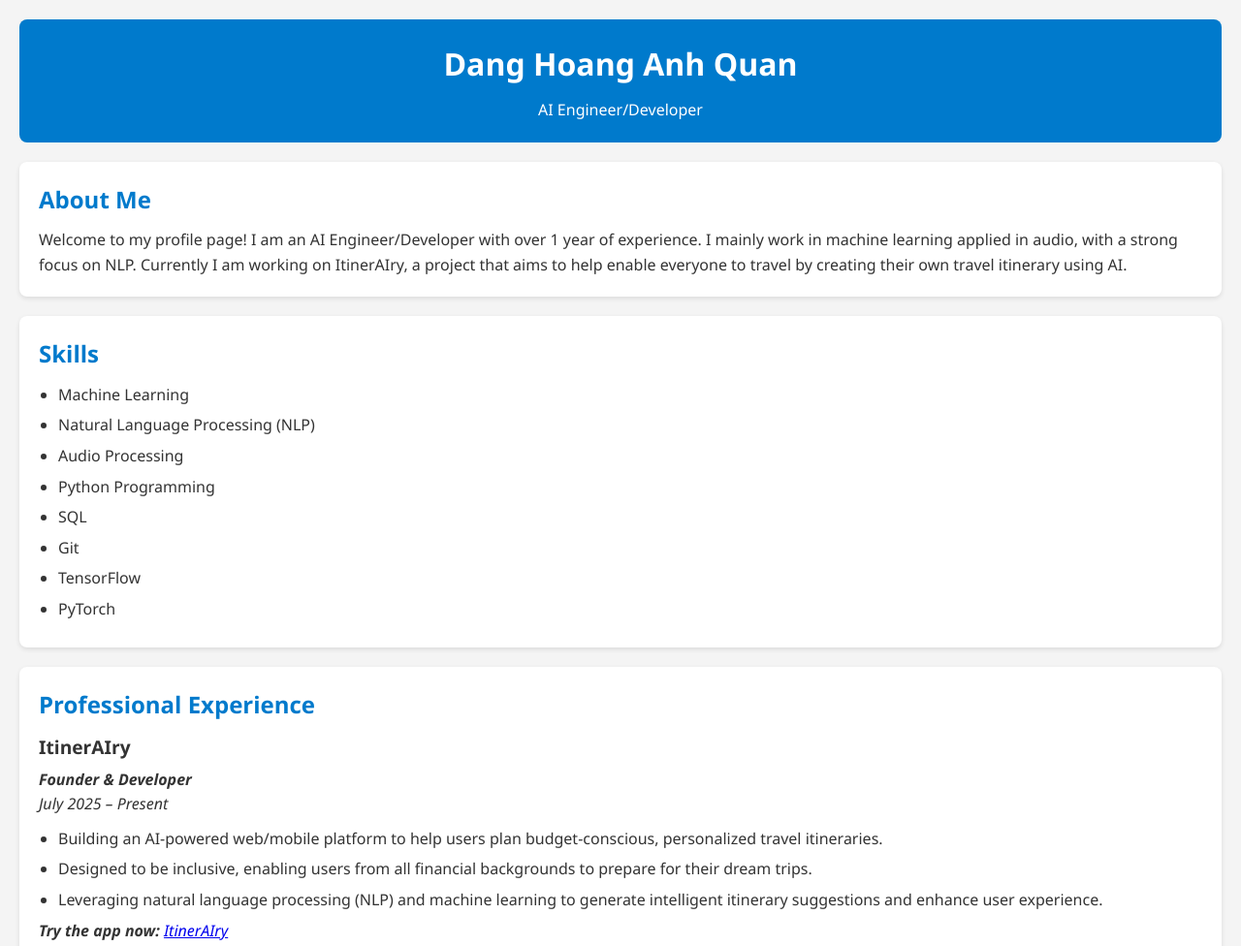
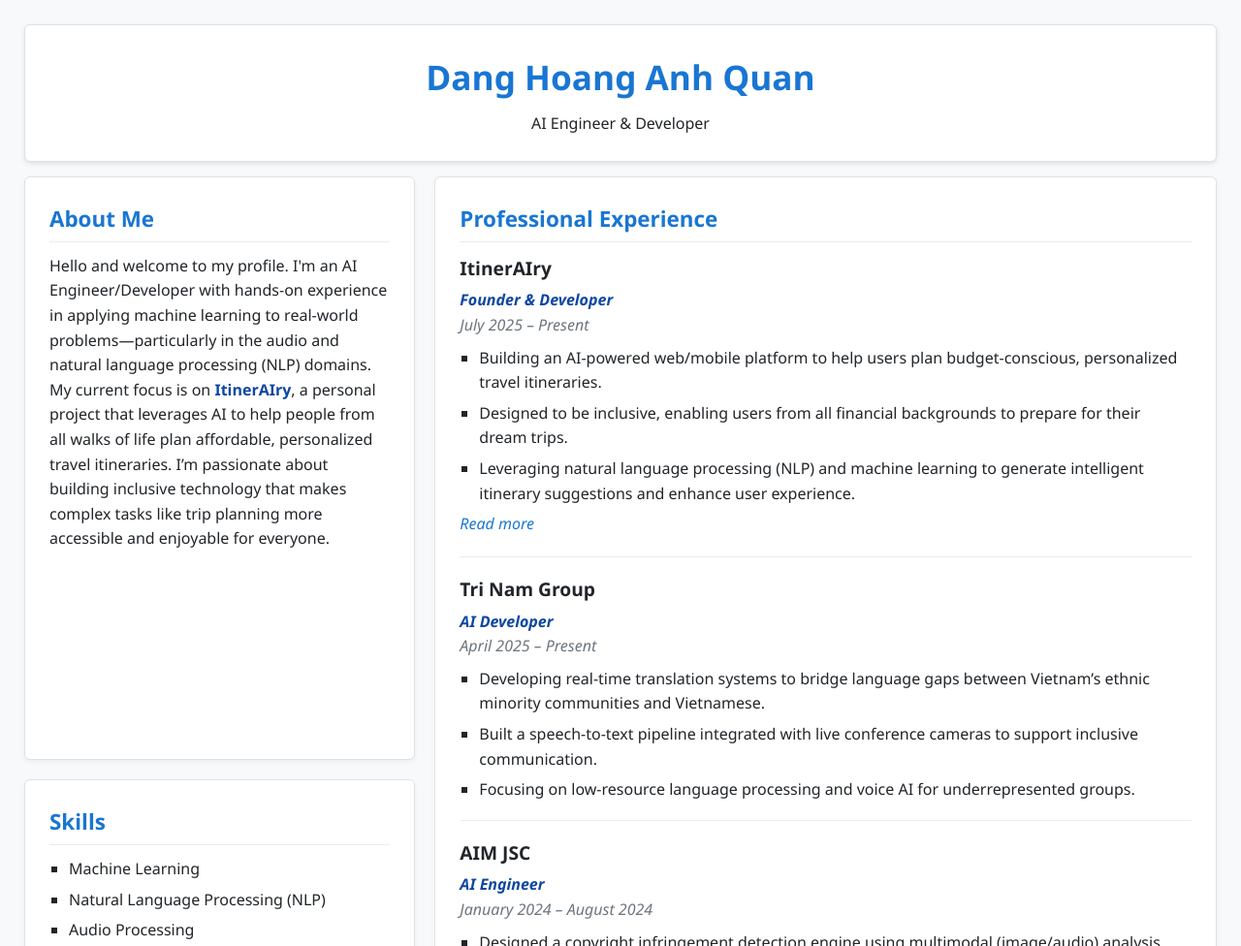
Before and after one commit to anhquan200902/bio_page, a plain HTML site: page index.html in a window 1280 px wide. Shown: the top 976 px of the page at 97% size. Drawn offline with Linux system fonts and the light colour scheme.

Commit message:
updated paths and placeholder project details

```diff
--- /dev/null
+++ b/css/style.css
@@ -0,0 +1,202 @@
+/* style.css */
+
+/* Reset and Base Styles */
+* {
+    margin: 0;
+    padding: 0;
+    box-sizing: border-box;
+}
+
+body {
+    font-family: 'Segoe UI', Tahoma, Geneva, Verdana, sans-serif;
+    line-height: 1.6;
+    background-color: #f8f9fa; /* Very light gray background */
+    color: #212529; /* Dark text for contrast */
+    padding: 15px;
+}
+
+a {
+    color: #1976d2; /* Professional blue link color */
+    text-decoration: none;
+    font-weight: 500; /* Slightly bolder links */
+}
+
+a:hover {
+    text-decoration: underline;
+    color: #0d47a1; /* Darker blue on hover */
+}
+
+/* Header */
+header {
+    background-color: #ffffff; /* White background */
+    color: #212529;
+    padding: 15px;
+    text-align: center;
+    border-radius: 6px;
+    margin-bottom: 15px;
+    box-shadow: 0 2px 5px rgba(0, 0, 0, 0.1); /* Subtle shadow */
+    border: 1px solid #dee2e6; /* Light border for definition */
+}
+
+header h1 {
+    margin-bottom: 8px;
+    font-size: 1.8rem;
+    color: #1976d2; /* Blue header text */
+}
+
+/* Main Content Grid */
+main {
+    margin-bottom: 30px; /* Space before footer */
+}
+
+.grid-container {
+    display: grid;
+    grid-template-columns: 1fr;
+    gap: 15px;
+}
+
+/* Sections */
+main section {
+    background-color: #ffffff; /* White card background */
+    padding: 15px;
+    border-radius: 6px;
+    box-shadow: 0 2px 5px rgba(0, 0, 0, 0.05); /* Very subtle shadow */
+    border: 1px solid #dee2e6; /* Light border */
+}
+
+main h2 {
+    margin-bottom: 12px;
+    color: #1976d2; /* Professional blue for section headings */
+    font-size: 1.4rem;
+    border-bottom: 1px solid #e9ecef; /* Light separator line */
+    padding-bottom: 5px;
+}
+
+/* Lists */
+ul {
+    list-style-type: square;
+    padding-left: 20px;
+}
+
+li {
+    margin-bottom: 6px;
+}
+
+/* Skills List Items Hover */
+#skills li {
+    transition: color 0.2s ease;
+}
+#skills li:hover {
+    color: #0d47a1; /* Darker blue highlight on hover */
+}
+
+/* Job Articles */
+.job {
+    margin-bottom: 18px;
+    padding-bottom: 12px;
+    border-bottom: 1px solid #e9ecef; /* Light separator */
+}
+.job:last-child {
+    margin-bottom: 0;
+    padding-bottom: 0;
+    border-bottom: none;
+}
+
+.job h3 {
+    font-size: 1.2rem;
+    color: #212529; /* Dark text */
+    margin-bottom: 5px;
+}
+
+.job p {
+    font-style: italic;
+    margin-bottom: 8px;
+    color: #6c757d; /* Muted gray for secondary text */
+}
+
+.job time, .job span {
+    color: #6c757d; /* Style dates consistently */
+}
+
+/* Footer */
+footer {
+    background-color: #ffffff; /* White background */
+    color: #212529;
+    text-align: center;
+    padding: 15px;
+    border-radius: 6px;
+    box-shadow: 0 2px 5px rgba(0, 0, 0, 0.1); /* Subtle shadow */
+    border: 1px solid #dee2e6; /* Light border */
+    font-size: 0.9rem;
+}
+
+footer h2 {
+    color: #1976d2; /* Blue heading */
+    margin-bottom: 10px;
+    font-size: 1.3rem;
+}
+
+.contact-links p {
+    margin-bottom: 6px;
+}
+
+footer p {
+    margin-bottom: 5px;
+}
+
+/* Responsive Grid Layout */
+@media (min-width: 768px) {
+    .grid-container {
+        grid-template-columns: 1fr 1fr;
+    }
+    body {
+        padding: 20px;
+    }
+    header, main section, footer {
+        padding: 20px;
+    }
+    header h1 {
+        font-size: 2.2rem;
+    }
+}
+
+@media (min-width: 1024px) {
+    .grid-container {
+        /* Stack About and Skills vertically in the first column, Experience in the second */
+        grid-template-columns: 1fr 2fr;
+        grid-template-areas:
+            "about experience"
+            "skills experience";
+        gap: 20px; /* Gap between columns/rows */
+    }
+
+    /* Assign grid areas to sections */
+    #about {
+        grid-area: about;
+    }
+
+    #skills {
+        grid-area: skills;
+    }
+
+    #experience {
+        grid-area: experience;
+    }
+
+    body {
+        padding: 25px;
+    }
+    header, main section, footer {
+        padding: 25px;
+    }
+}
+
+/* Ensure code/tags are visible */
+code, time, span {
+    color: inherit;
+}
+
+/* Ensure strong tags stand out */
+strong {
+    color: #0d47a1; /* Darker blue for strong text */
+}
--- a/index.html
+++ b/index.html
@@ -3,20 +3,23 @@
 <head>
     <meta charset="UTF-8">
     <meta name="viewport" content="width=device-width, initial-scale=1.0">
-    <title>My profile page</title>
-    <link rel="stylesheet" href="style.css">
+    <title>Dang Hoang Anh Quan - AI Engineer</title> <!-- Slightly more descriptive title -->
+    <link rel="stylesheet" href="css/style.css">
 </head>
 <body>
     <header>
-        <!--<img src="xxx.jpg" alt="Dang Hoang Anh Quan">-->
+        <!-- <img src="img/xxx.jpg" alt="Dang Hoang Anh Quan"> -->
         <h1>Dang Hoang Anh Quan</h1>
-        <p>AI Engineer/Developer</p>
+        <p>AI Engineer & Developer</p> <!-- Minor text tweak -->
     </header>
-    <main>
+
+    <main class="grid-container"> <!-- Added class for grid layout -->
         <section id="about">
             <h2>About Me</h2>
-            <p>Welcome to my profile page! I am an AI Engineer/Developer with over 1 year of experience. I mainly work in machine learning applied in audio, with a strong focus on NLP. Currently I am working on ItinerAIry, a project that aims to help enable everyone to travel by creating their own travel itinerary using AI.</p>
+            <p>Hello and welcome to my profile. I'm an AI Engineer/Developer with hands-on experience in applying machine learning to real-world problems—particularly in the audio and natural language processing (NLP) domains.</p>
+            <p>My current focus is on <strong>ItinerAIry</strong>, a personal project that leverages AI to help people from all walks of life plan affordable, personalized travel itineraries. I’m passionate about building inclusive technology that makes complex tasks like trip planning more accessible and enjoyable for everyone.</p>
         </section>
+
         <section id="skills">
             <h2>Skills</h2>
             <ul>
@@ -30,10 +33,11 @@
                 <li>PyTorch</li>
             </ul>
         </section>
+
         <section id="experience">
             <h2>Professional Experience</h2>
 
-            <article>
+            <article class="job"> <!-- Added class for consistent job styling -->
                 <h3>ItinerAIry</h3>
                 <p><strong>Founder & Developer</strong><br>
                 <time datetime="2025-07">July 2025</time> – <span>Present</span></p>
@@ -42,10 +46,11 @@
                     <li>Designed to be inclusive, enabling users from all financial backgrounds to prepare for their dream trips.</li>
                     <li>Leveraging natural language processing (NLP) and machine learning to generate intelligent itinerary suggestions and enhance user experience.</li>
                 </ul>
-                <p><strong>Try the app now: </strong><a href="https://itinerairy.vercel.app/" target="_blank" rel="noopener noreferrer">ItinerAIry</a></p>
+                 <!-- Moved "Try the app" outside the <ul> for better semantics -->
+                <p><a href="projects/itinerairy.html">Read more</a></p>
             </article>
 
-            <article>
+            <article class="job">
                 <h3>Tri Nam Group</h3>
                 <p><strong>AI Developer</strong><br>
                 <time datetime="2025-04">April 2025</time> – <span>Present</span></p>
@@ -56,7 +61,7 @@
                 </ul>
             </article>
 
-            <article>
+            <article class="job">
                 <h3>AIM JSC</h3>
                 <p><strong>AI Engineer</strong><br>
                 <time datetime="2024-01">January 2024</time> – <time datetime="2024-08">August 2024</time></p>
@@ -67,7 +72,7 @@
                 </ul>
             </article>
 
-            <article>
+            <article class="job">
                 <h3>Tri Nam Group</h3>
                 <p><strong>AI Developer Intern</strong><br>
                 <time datetime="2023-01">January 2023</time> – <time datetime="2023-12">December 2023</time></p>
@@ -79,11 +84,15 @@
             </article>
         </section>
     </main>
+
     <footer>
         <h2>Contact Me</h2>
-        <p>Send an email at: <a href="mailto:anhquan200989@gmail.com">anhquan200989@gmail.com</a></p>
-        <p>LinkedIn: <a href="https://www.linkedin.com/in/quandh2009/" target="_blank" rel="noopener noreferrer">My LinkedIn profile</a></p>
-        <p>GitHub: <a href="https://github.com/anhquan200902" target="_blank" rel="noopener noreferrer">My GitHub profile</a></p>
+         <!-- Grouped contact links for better layout -->
+        <div class="contact-links">
+            <p>Email: <a href="mailto:anhquan200989@gmail.com">anhquan200989@gmail.com</a></p>
+            <p>LinkedIn: <a href="https://www.linkedin.com/in/quandh2009/" target="_blank" rel="noopener noreferrer">My LinkedIn Profile</a></p>
+            <p>GitHub: <a href="https://github.com/anhquan200902" target="_blank" rel="noopener noreferrer">My GitHub Profile</a></p>
+        </div>
         <p>&copy; 2025 Dang Hoang Anh Quan. All rights reserved.</p>
     </footer>
 </body>
--- a/style.css
+++ /dev/null
@@ -1,99 +0,0 @@
-/* style.css */
-/* Reset some default styles */
-
-* {
-    margin: 0;
-    padding: 0;
-    box-sizing: border-box;
-}
-
-/* Set base font and background color */
-body {
-    font-family: 'Segoe UI', Tahoma, Geneva, Verdana, sans-serif;
-    line-height: 1.6;
-    background-color: #f4f4f4;
-    color: #333;
-    padding: 20px;
-}
-
-header {
-  background-color: #007acc;
-  color: white;
-  padding: 20px;
-  text-align: center;
-  border-radius: 8px;
-  margin-bottom: 20px;
-}
-
-header h1 {
-  margin-bottom: 10px;
-  font-size: 2rem;
-}
-
-main section {
-  background-color: white;
-  padding: 20px;
-  border-radius: 8px;
-  margin-bottom: 20px;
-  box-shadow: 0 2px 5px rgba(0, 0, 0, 0.1);
-}
-
-main h2 {
-  margin-bottom: 10px;
-  color: #007acc;
-}
-
-ul {
-  list-style-type: disc;
-  padding-left: 20px;
-}
-
-li {
-  margin-bottom: 6px;
-}
-
-article {
-  margin-bottom: 20px;
-}
-
-article h3 {
-  font-size: 1.2rem;
-  color: #333;
-  margin-bottom: 5px;
-}
-
-article p {
-  font-style: italic;
-  margin-bottom: 10px;
-}
-
-footer {
-  background-color: #222;
-  color: white;
-  text-align: center;
-  padding: 20px;
-  border-radius: 8px;
-}
-
-footer a {
-  color: #80d4ff;
-  text-decoration: none;
-}
-
-footer a:hover {
-  text-decoration: underline;
-}
-
-@media (max-width: 600px) {
-  body {
-    padding: 10px;
-  }
-
-  header h1 {
-    font-size: 1.5rem;
-  }
-
-  main section, footer {
-    padding: 15px;
-  }
-}
```
Also changed, not shown: projects/itinerairy.html (added, +13 -0 lines).
